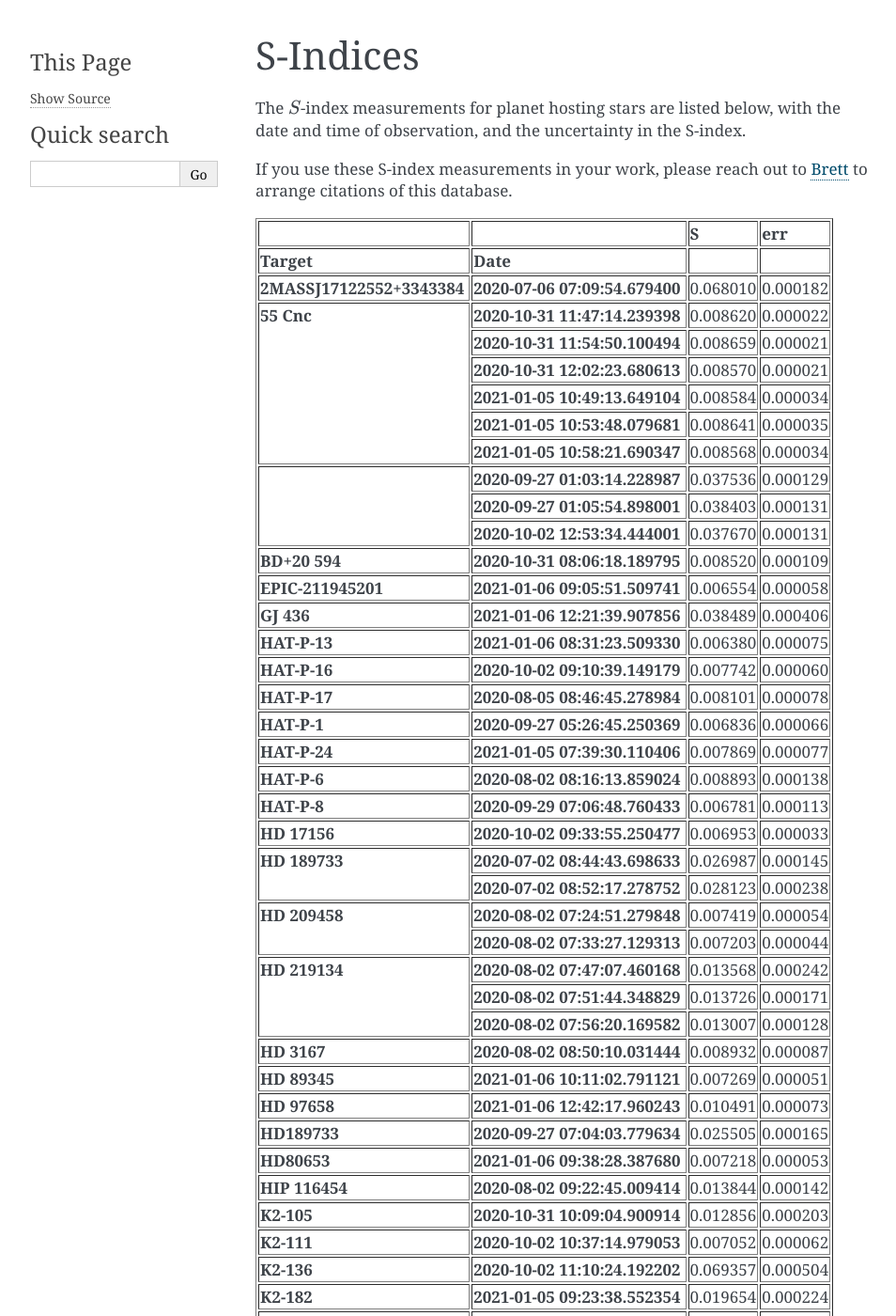
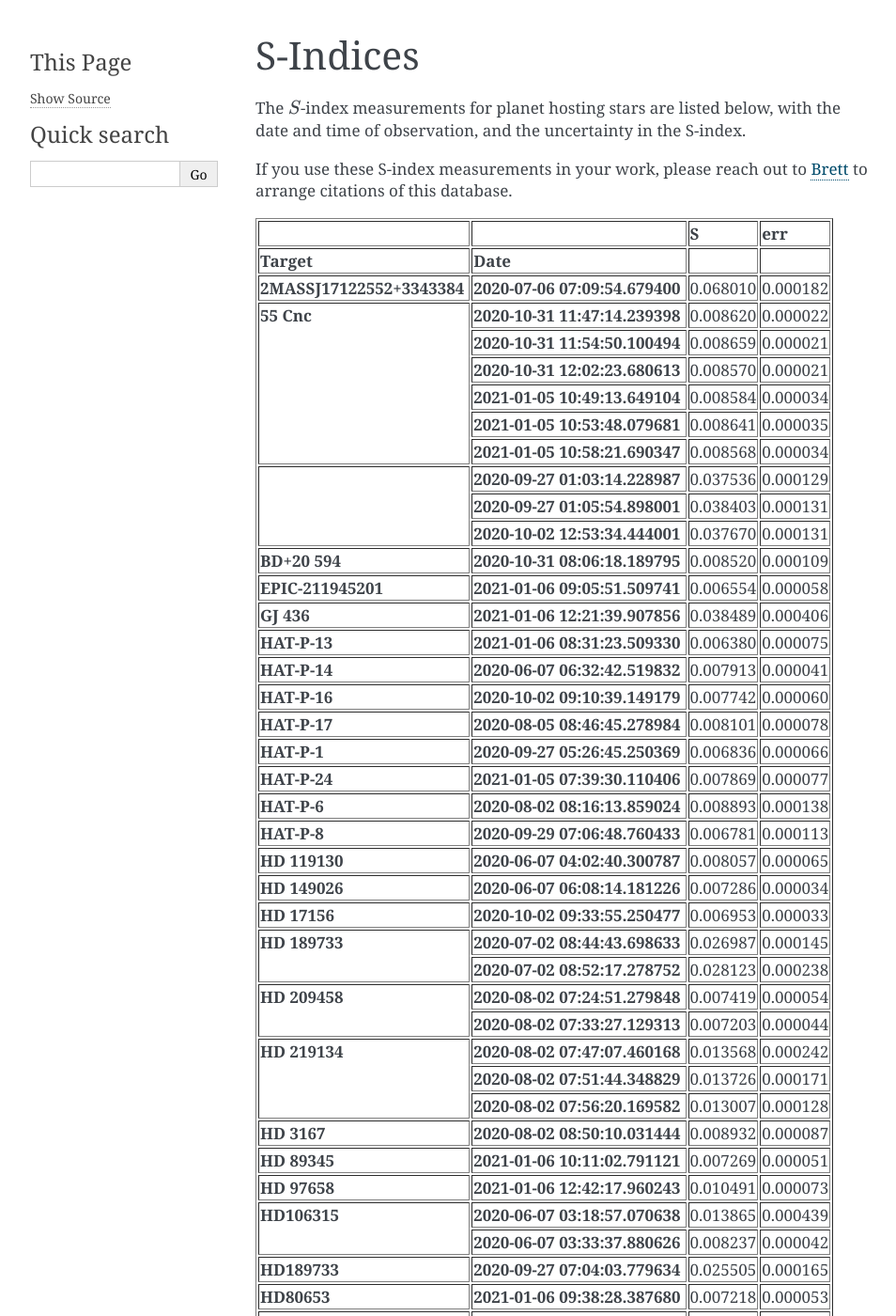
Before and after one commit to bmorris3/owls, a Sphinx documentation site: the page built from docs/owls/sindices.rst, in a window 1280 px wide and 1400 px high. Shown: the whole window at 94% size, without its empty margins (148-1102 px from the left). Built offline with Sphinx 7.4.7, drawn with Linux system fonts in a browser that asks for light colours; the version number could not be read and is left out; some of the changed text lies outside the part shown.

Commit message:
Adding measurements from June 2020 that accidentally weren't indexed

```diff
--- a/docs/owls/sindices.rst
+++ b/docs/owls/sindices.rst
@@ -104,6 +104,12 @@ If you use these S-index measurements in your work, please reach out to
               <td>0.000075</td>
             </tr>
             <tr>
+              <th>HAT-P-14</th>
+              <th>2020-06-07 06:32:42.519832</th>
+              <td>0.007913</td>
+              <td>0.000041</td>
+            </tr>
+            <tr>
               <th>HAT-P-16</th>
               <th>2020-10-02 09:10:39.149179</th>
               <td>0.007742</td>
@@ -138,6 +144,18 @@ If you use these S-index measurements in your work, please reach out to
               <th>2020-09-29 07:06:48.760433</th>
               <td>0.006781</td>
               <td>0.000113</td>
+            </tr>
+            <tr>
+              <th>HD 119130</th>
+              <th>2020-06-07 04:02:40.300787</th>
+              <td>0.008057</td>
+              <td>0.000065</td>
+            </tr>
+            <tr>
+              <th>HD 149026</th>
+              <th>2020-06-07 06:08:14.181226</th>
+              <td>0.007286</td>
+              <td>0.000034</td>
             </tr>
             <tr>
               <th>HD 17156</th>
@@ -200,6 +218,17 @@ If you use these S-index measurements in your work, please reach out to
               <th>2021-01-06 12:42:17.960243</th>
               <td>0.010491</td>
               <td>0.000073</td>
+            </tr>
+            <tr>
+              <th rowspan="2" valign="top">HD106315</th>
+              <th>2020-06-07 03:18:57.070638</th>
+              <td>0.013865</td>
+              <td>0.000439</td>
+            </tr>
+            <tr>
+              <th>2020-06-07 03:33:37.880626</th>
+              <td>0.008237</td>
+              <td>0.000042</td>
             </tr>
             <tr>
               <th>HD189733</th>
@@ -394,6 +423,12 @@ If you use these S-index measurements in your work, please reach out to
               <td>0.000118</td>
             </tr>
             <tr>
+              <th>TrES-4</th>
+              <th>2020-06-07 06:59:17.791284</th>
+              <td>0.006849</td>
+              <td>0.000121</td>
+            </tr>
+            <tr>
               <th>WASP 52</th>
               <th>2020-10-02 07:28:51.401861</th>
               <td>0.024997</td>
@@ -410,6 +445,12 @@ If you use these S-index measurements in your work, please reach out to
               <th>2021-01-06 11:16:28.750072</th>
               <td>0.010041</td>
               <td>0.000149</td>
+            </tr>
+            <tr>
+              <th>WASP-113</th>
+              <th>2020-06-07 05:11:03.759921</th>
+              <td>0.007113</td>
+              <td>0.000126</td>
             </tr>
             <tr>
               <th>WASP-11</th>
@@ -430,10 +471,22 @@ If you use these S-index measurements in your work, please reach out to
               <td>0.000052</td>
             </tr>
             <tr>
+              <th>WASP-14</th>
+              <th>2020-06-07 04:35:19.028525</th>
+              <td>0.007523</td>
+              <td>0.000049</td>
+            </tr>
+            <tr>
               <th>WASP-35</th>
               <th>2020-10-31 09:12:29.160571</th>
               <td>0.007929</td>
               <td>0.000078</td>
+            </tr>
+            <tr>
+              <th>WASP-38</th>
+              <th>2020-06-07 05:44:56.130712</th>
+              <td>0.007300</td>
+              <td>0.000036</td>
             </tr>
             <tr>
               <th>WASP-47</th>
```
